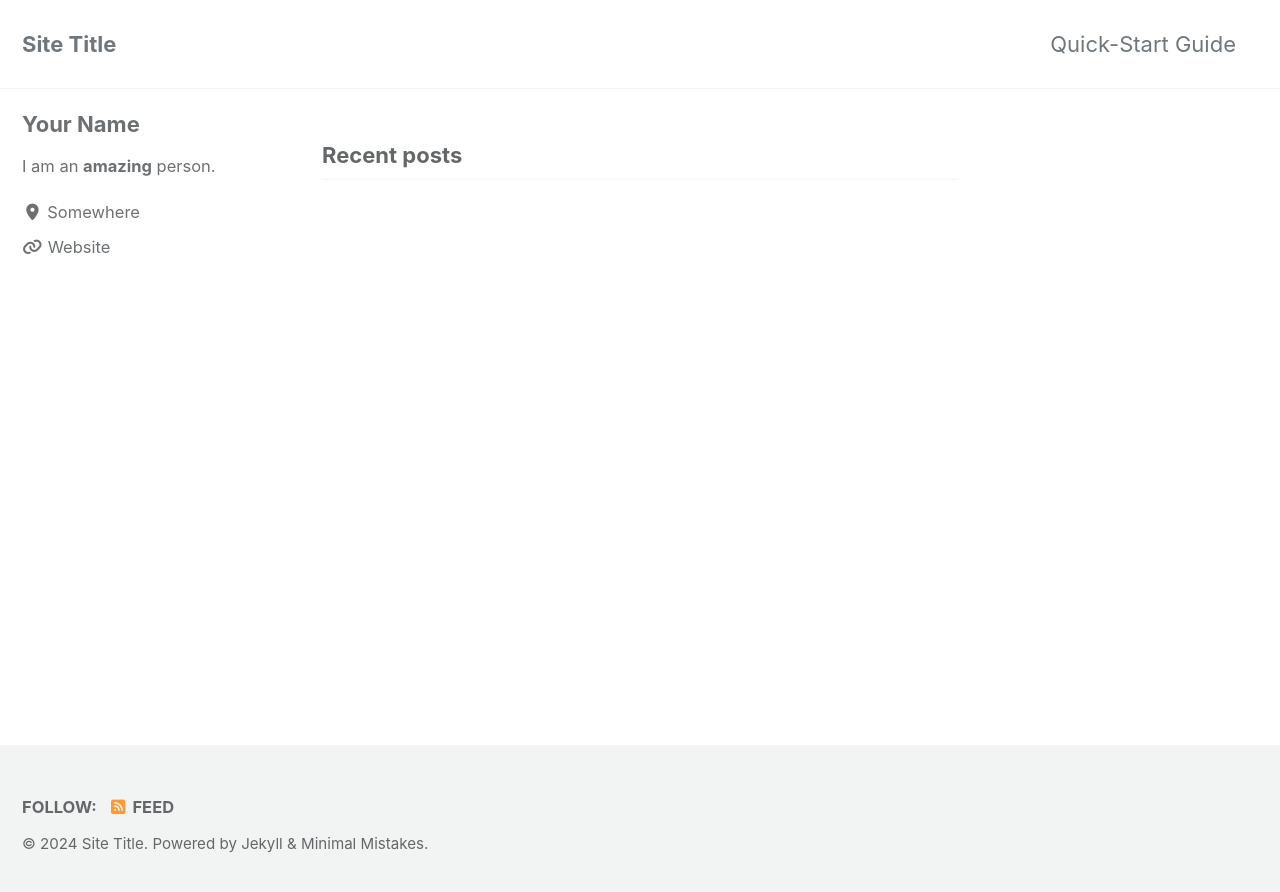
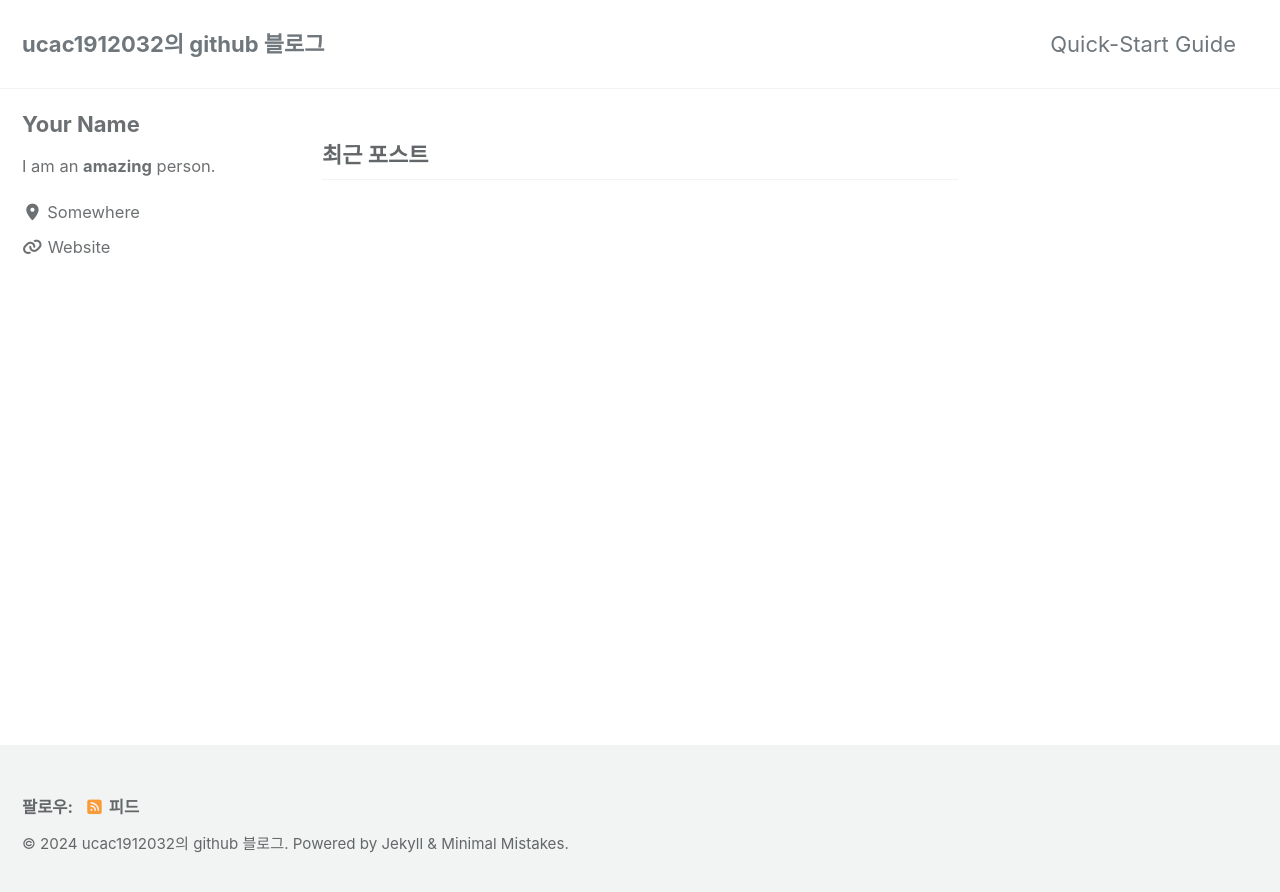
Before and after one commit to ucac1912032/ucac1912032.github.io, a Jekyll site: the page built from index.html, in a window 1280 px wide. Shown: the top 892 px of the page. Built offline with Jekyll 4.4.1, drawn with Linux system fonts in a browser that asks for light colours; cached includes are drawn as plain includes; the list of posts is cut into pages by our own code.

Commit message:
github_blog_변경사항
08-12
PM: 05:30

```diff
--- a/_config.yml
+++ b/_config.yml
@@ -15,13 +15,13 @@
 minimal_mistakes_skin    : "default" # "air", "aqua", "contrast", "dark", "dirt", "neon", "mint", "plum", "sunrise"
 
 # Site Settings
-locale                   : "en-US"
+locale                   : "ko-KR"
 rtl                      : # true, false (default) # turns direction of the page into right to left for RTL languages
-title                    : "Site Title"
+title                    : "ucac1912032의 github 블로그"
 title_separator          : "-"
 subtitle                 : # site tagline that appears below site title in masthead
-name                     : "Your Name"
-description              : "An amazing website."
+name                     : "ucac1912032"
+description              : "UIPAX솔트룩스 AI프로젝트_박경성이"
 url                      : "https://ucac1912032.github.io"
 baseurl                  : # the subpath of your site, e.g. "/blog"
 repository               : # GitHub username/repo-name e.g. "mmistakes/minimal-mistakes"
@@ -124,7 +124,7 @@ author:
       # url: "mailto:your.name@email.com"
     - label: "Website"
       icon: "fas fa-fw fa-link"
-      url: "https://ucac1912032.github.io"
+      url: "https://github.com/ucac1912032/UIPAX_P"
     - label: "Twitter"
       icon: "fab fa-fw fa-twitter-square"
       # url: "https://twitter.com/"
```
